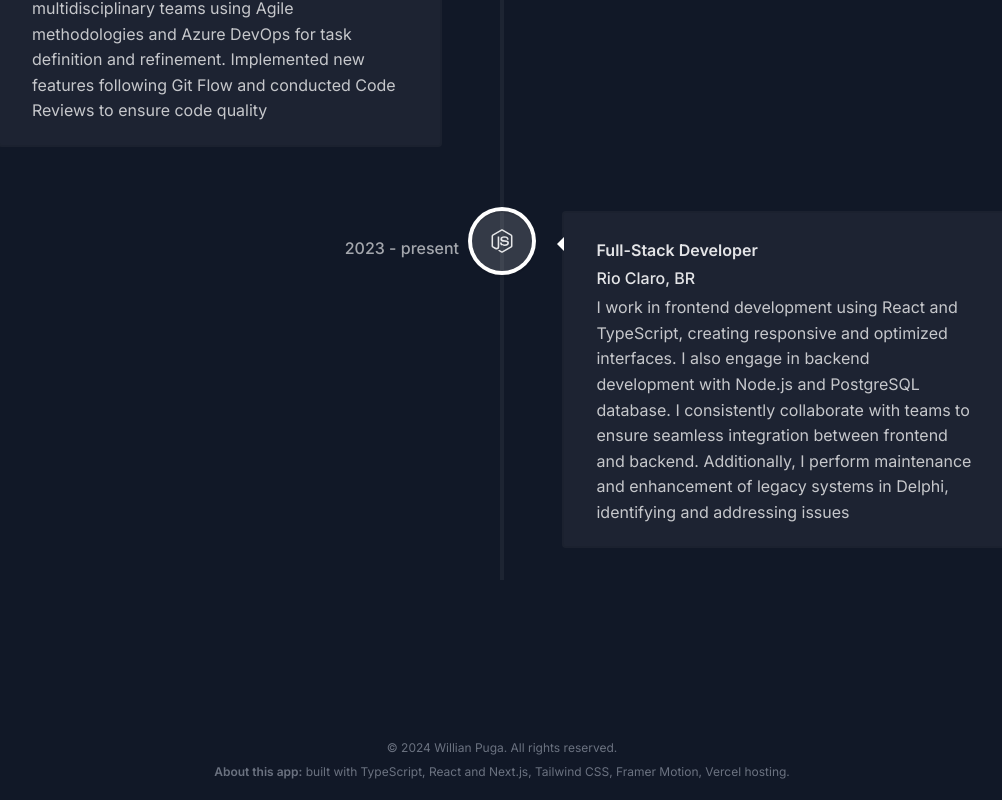
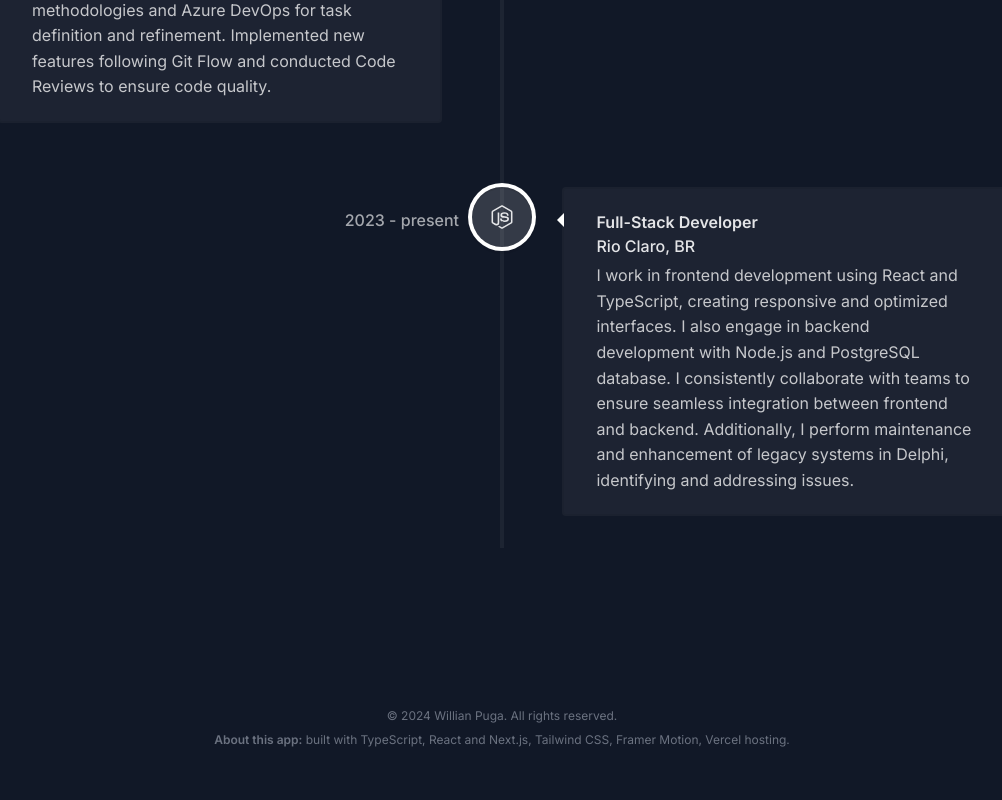
Before and after one commit to dev-puga/portfolio-web, a Next.js app: page / in a window 1280 px wide. Shown: the part 2549-3349 px from the top of the page, without its empty margins (138-1140 px from the left). After the commit the page ends 3317 px from the top, so only its background shows below. Built offline with nearby package versions, Linux system fonts and the light colour scheme.

Commit message:
fix: add treshold to experience component and move footer component

```diff
--- a/app/layout.tsx
+++ b/app/layout.tsx
@@ -2,7 +2,7 @@ import Header from "@/components/header";
 import "./globals.css";
 import { Inter } from "next/font/google";
 import ActiveSectionProvider from "@/context/active-section";
-
+import Footer from "@/components/footer";
 const inter = Inter({ subsets: ["latin"] });
 
 export const metadata = {
@@ -16,9 +16,9 @@ export default function RootLayout({
   children: React.ReactNode;
 }) {
   return (
-    <html lang="en" className="scroll-smooth">
+    <html lang="en" className="!scroll-smooth">
       <body
-        className={`${inter.className}  relative pt-28 sm:pt-36 bg-gray-900 text-gray-50 text-opacity-90`}
+        className={`${inter.className} relative pt-28 sm:pt-36 bg-gray-900 text-gray-50 text-opacity-90`}
       >
         <div className=" absolute top-[-6rem] -z-10 right-[11rem] h-[31.25rem] w-[31.25rem] rounded-full blur-[38rem] sm:w-[68.75rem] bg-[#252525]"></div>
         <div className=" absolute top-[-1rem] -z-10 left-[-35rem] h-[31.25rem] w-[50rem] rounded-full blur-[10rem] sm:w-[68.75rem] md:left-[-33rem] lg:left-[-28rem] xl:left-[-15rem] 2xl:left-[-5rem] bg-[#676394]"></div>
@@ -26,6 +26,7 @@ export default function RootLayout({
         <ActiveSectionProvider>
           <Header />
           {children}
+          <Footer />
         </ActiveSectionProvider>
       </body>
     </html>
--- a/app/page.tsx
+++ b/app/page.tsx
@@ -1,6 +1,5 @@
 import About from "@/components/about";
 import Experience from "@/components/experience";
-import Footer from "@/components/footer";
 import Intro from "@/components/intro";
 import SectionDivider from "@/components/section-divider";
 import Skills from "@/components/skills";
@@ -13,7 +12,6 @@ export default function Home() {
       <About />
       <Skills />
       <Experience />
-      <Footer />
     </main>
   );
 }
--- a/components/about.tsx
+++ b/components/about.tsx
@@ -11,7 +11,7 @@ export default function About() {
       ref={ref}
       initial={{ opacity: 0, y: 100 }}
       animate={{ opacity: 1, y: 0 }}
-      transition={{ delay: 0.175 }}
+     transition={{ delay: 0.175 }}
       className="mb-28 max-w-[45rem] text-center leading-8 sm:mb-40 scroll-mt-28"
       id="about"
     >
@@ -34,7 +34,6 @@ export default function About() {
         <span className="font-medium">Front end </span>
         developer.
       </p>
-      <p></p>
     </motion.section>
   );
 }
--- a/components/experience.tsx
+++ b/components/experience.tsx
@@ -12,7 +12,7 @@ import "react-vertical-timeline-component/style.min.css";
 import { motion } from "framer-motion";
 
 export default function Experience() {
-  const { ref } = useSectionInView("Experience");
+  const { ref } = useSectionInView("Experience", 0.3);
 
   return (
     <motion.section
@@ -21,7 +21,7 @@ export default function Experience() {
       animate={{ opacity: 1, y: 0 }}
       transition={{ delay: 0.175 }}
       id="experience"
-      className="mb-28 max-w-[70rem] text-center leading-8 sm:mb-40 scroll-mt-28"
+      className="mb-28 max-w-[70rem] text-center sm:mb-40 scroll-mt-29"
     >
       <SectionHeading>My Experiences</SectionHeading>
       <VerticalTimeline animate={false} lineColor="rgba(255, 255, 255, 0.05)">
--- a/components/intro.tsx
+++ b/components/intro.tsx
@@ -9,7 +9,7 @@ import useSectionInView from "@/hooks/useSectionInView";
 import { TypeAnimation } from "react-type-animation";
 
 export default function Intro() {
-  const { ref } = useSectionInView("Home");
+  const { ref } = useSectionInView("Home", 0.5);
 
   return (
     <section
--- a/hooks/useSectionInView.ts
+++ b/hooks/useSectionInView.ts
@@ -3,8 +3,8 @@ import useActiveSection from "./useActiveSection";
 import { useEffect } from "react";
 import { SectionName } from "@/lib/types";
 
-export default function useSectionInView(sectionName: SectionName) {
-    const { ref, inView } = useInView({ threshold: 0.80 });
+export default function useSectionInView(sectionName: SectionName, threshold = 0.75) {
+    const { ref, inView } = useInView({ threshold });
     const { setActiveSection, timeLastClick } = useActiveSection();
 
     useEffect(() => {
--- a/lib/data.ts
+++ b/lib/data.ts
@@ -33,21 +33,23 @@ export const experiencesData = [
   {
     title: "Front-End Developer JR",
     location: "Rio Claro, BR",
-    description: "Developed the interface for a sales portal targeting large companies in the ceramics industry, resulting in an intuitive and engaging user experience. Worked closely with clients to understand and meet their needs, delivering customized and high-value solutions. Utilized BitBucket for code versioning and Docker to ensure a consistent development environment",
+    description:
+    "Developed the interface for a sales portal targeting large companies in the ceramics industry, resulting in an intuitive and engaging user experience. Worked closely with clients to understand and meet their needs, delivering customized and high-value solutions. Utilized BitBucket for code versioning and Docker to ensure a consistent development environment.",
     icon: React.createElement(FaReact),
     date: "2020 - 2021",
   },
   {
     title: "Front-End Developer PL",
     location: "Piracicaba, BR",
-    description:"Developed responsive and performant interfaces for Pecege products, ensuring an exceptional user experience. Collaborated with multidisciplinary teams using Agile methodologies and Azure DevOps for task definition and refinement. Implemented new features following Git Flow and conducted Code Reviews to ensure code quality",
+    description:"Developed responsive and performant interfaces for Pecege products, ensuring an exceptional user experience. Collaborated with multidisciplinary teams using Agile methodologies and Azure DevOps for task definition and refinement. Implemented new features following Git Flow and conducted Code Reviews to ensure code quality.",
     icon: React.createElement(FaReact),
     date: "2021 - 2023",
   },
   {
     title: "Full-Stack Developer",
     location: "Rio Claro, BR",
-    description: "I work in frontend development using React and TypeScript, creating responsive and optimized interfaces. I also engage in backend development with Node.js and PostgreSQL database. I consistently collaborate with teams to ensure seamless integration between frontend and backend. Additionally, I perform maintenance and enhancement of legacy systems in Delphi, identifying and addressing issues",
+    description:
+    "I work in frontend development using React and TypeScript, creating responsive and optimized interfaces. I also engage in backend development with Node.js and PostgreSQL database. I consistently collaborate with teams to ensure seamless integration between frontend and backend. Additionally, I perform maintenance and enhancement of legacy systems in Delphi, identifying and addressing issues.",
     icon: React.createElement(FaNodeJs),
     date: "2023 - present",
   },
```
